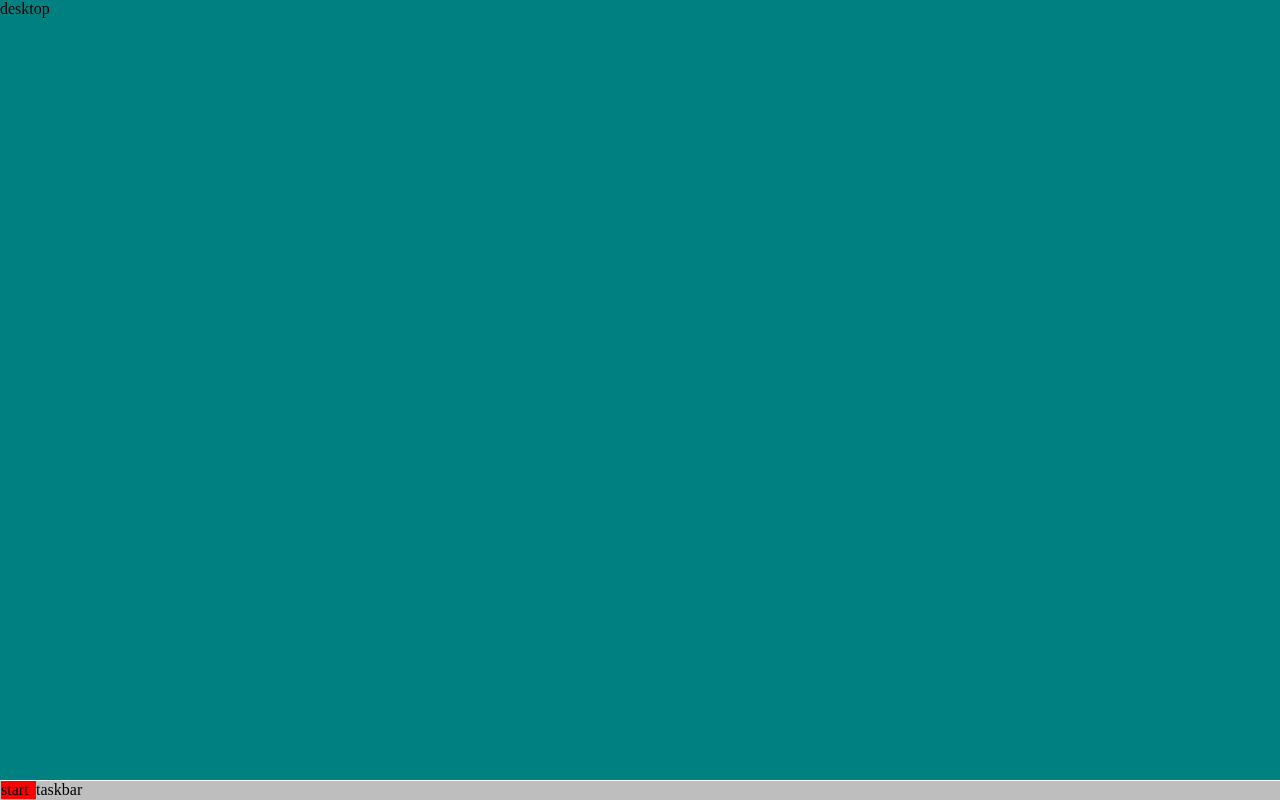
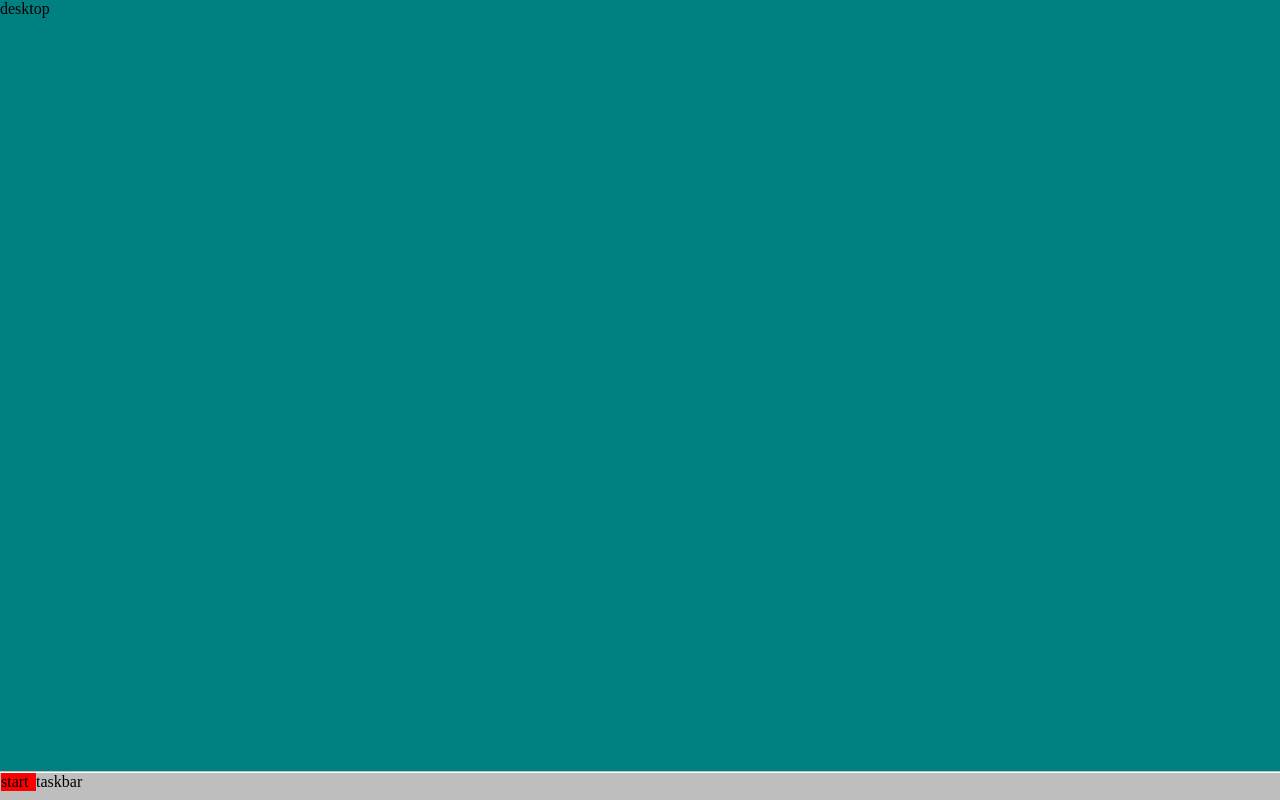
Before and after one commit to tg222eu/Personal-Desktop, a plain HTML site: page index.html in a window 1280 px wide. Drawn offline with Linux system fonts and the light colour scheme.

Commit message:
9: taskbar outline

```diff
--- a/css/style.css
+++ b/css/style.css
@@ -23,6 +23,8 @@ body{
   border-color: white;
   border: 1px solid rgb(189,190,189);
   border-top-color: white;
+  outline: 1px solid rgb(189,190,189);
+  height: 26px;
   width: 100%;
   bottom: 0;
 }
```
Also changed, not shown: index.html (+4 -4 lines).
